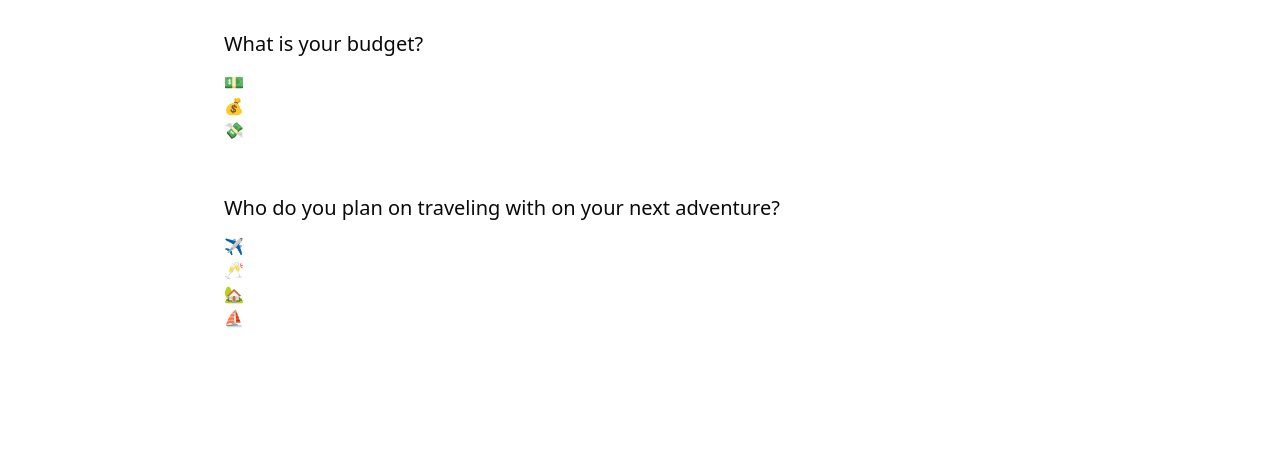
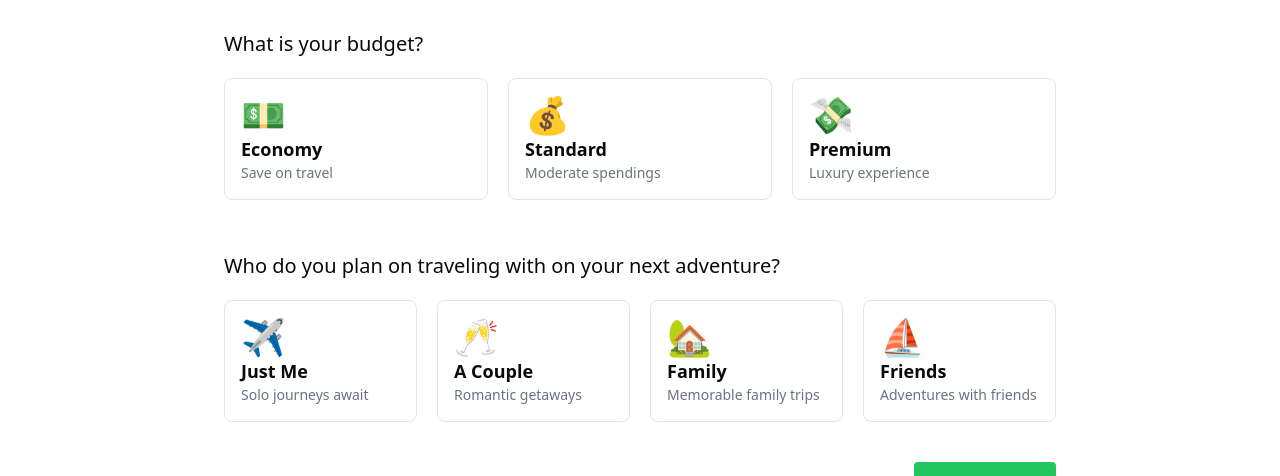
Before and after one commit to ananya-gta/Journi, a React (Vite) app: page /create-trip in a window 1280 px wide. Shown: the part 462-938 px from the top of the page. Before the commit the page ends 800 px from the top, so only its background shows below. Built offline with nearby package versions, Linux system fonts and the light colour scheme; no server answers.

Commit message:
completed create trip page

```diff
--- a/src/create-trip/index.jsx
+++ b/src/create-trip/index.jsx
@@ -1,7 +1,10 @@
 import React, { useState } from "react";
 import GooglePlacesAutocomplete from "react-google-places-autocomplete";
 import { Input } from "../components/ui/input";
-import { SelectBudgetOptions, SelectTravelsList } from "../constants/options.jsx";
+import {
+  SelectBudgetOptions,
+  SelectTravelsList,
+} from "../constants/options.jsx";
 
 function CreateTrip() {
   const [place, setPlace] = useState();
@@ -40,14 +43,16 @@ function CreateTrip() {
         </div>
 
         <div>
-          <h2 className="text-xl my-3 font-medium">
-          What is your budget?
-          </h2>
-          <div>
-            {SelectBudgetOptions.map((item, index)=> (
-              <div key={index}>
-                <h2>{item.icon}</h2>
-
+          <h2 className="text-xl my-3 font-medium">What is your budget?</h2>
+          <div className="grid grid-cols-3 gap-5 mt-5">
+            {SelectBudgetOptions.map((item, index) => (
+              <div
+                key={index}
+                className="p-4 border cursor-pointer rounded-lg hover:shadow-lg"
+              >
+                <h2 className="text-4xl">{item.icon}</h2>
+                <h2 className="font-bold text-lg">{item.title}</h2>
+                <h2 className="text-sm text-gray-500">{item.description}</h2>
               </div>
             ))}
           </div>
@@ -55,18 +60,30 @@ function CreateTrip() {
 
         <div>
           <h2 className="text-xl my-3 font-medium">
-          Who do you plan on traveling with on your next adventure?
+            Who do you plan on traveling with on your next adventure?
           </h2>
-          <div>
-            {SelectTravelsList.map((item, i)=> (
-              <div key={i}>
-                <h2>{item.icon}</h2>
+          <div className="grid grid-cols-4 gap-5 mt-5">
+            {SelectTravelsList.map((item, i) => (
+              <div
+                key={i}
+                className="p-4 border cursor-pointer rounded-lg hover:shadow-lg"
+              >
+                <h2 className="text-4xl">{item.icon}</h2>
+                <h2 className="font-bold text-lg">{item.title}</h2>
+                <h2 className="text-sm text-gray-500">{item.description}</h2>
               </div>
             ))}
           </div>
         </div>
-
-
+      </div>
+      <div className="my-10 justify-end flex">
+        <a
+          href="#_"
+          class="relative rounded px-5 py-2.5 overflow-hidden group bg-green-500 relative hover:bg-gradient-to-r hover:from-green-500 hover:to-green-400 text-white hover:ring-2 hover:ring-offset-2 hover:ring-green-400 transition-all ease-out duration-300"
+        >
+          <span class="absolute right-0 w-8 h-32 -mt-12 transition-all duration-1000 transform translate-x-12 bg-white opacity-10 rotate-12 group-hover:-translate-x-40 ease"></span>
+          <span class="relative">Generate Trip</span>
+        </a>
       </div>
     </div>
   );
```
